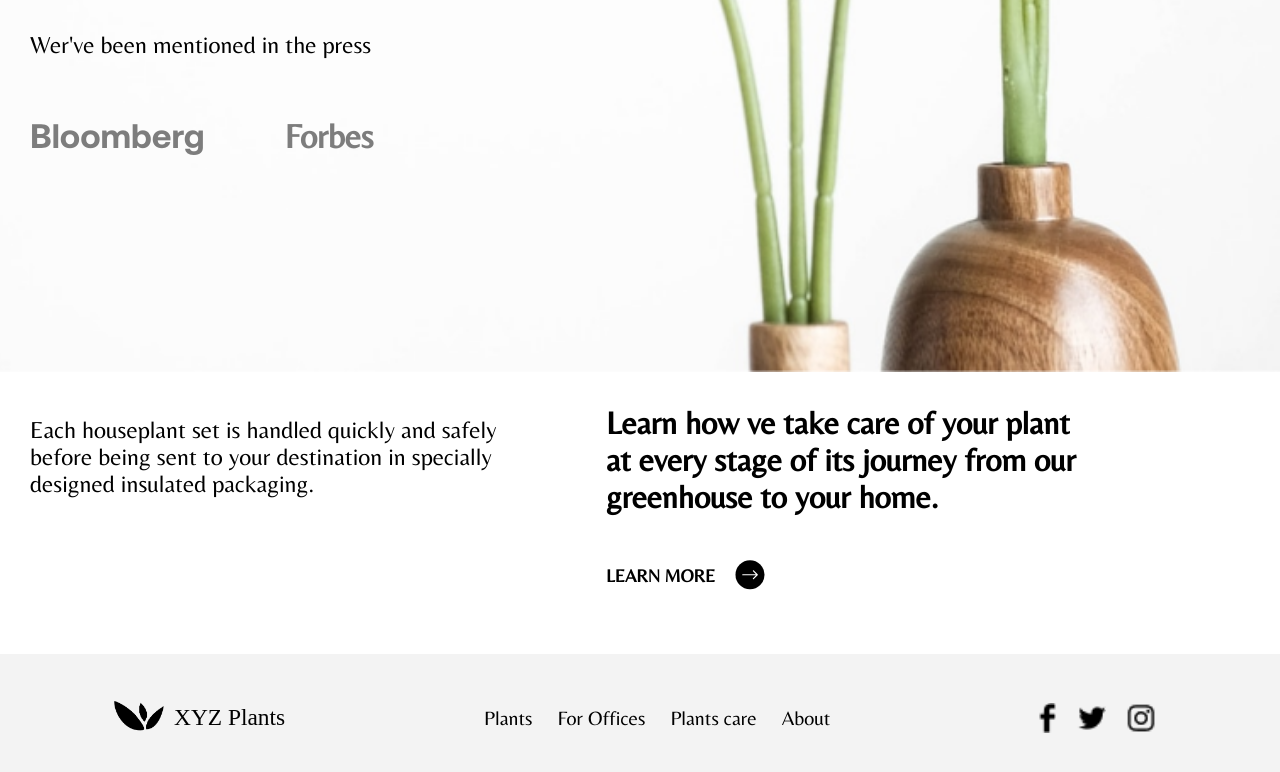
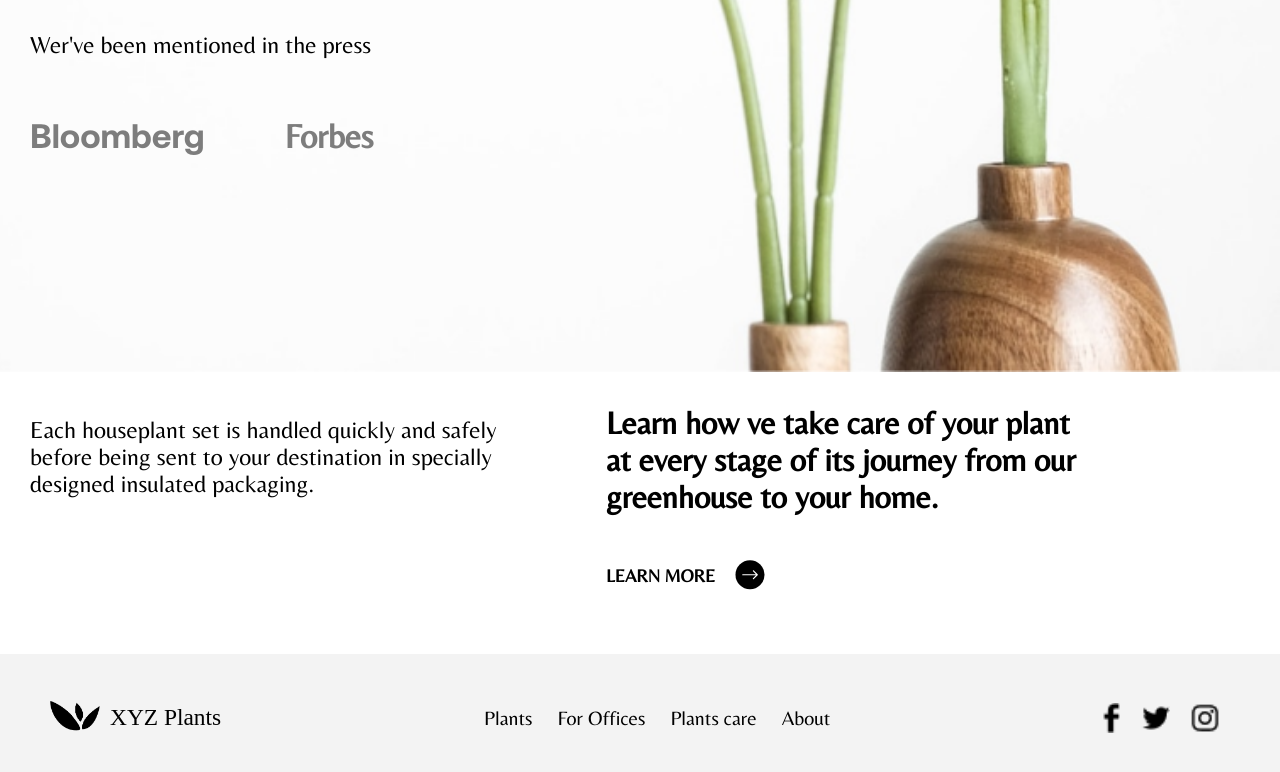
Before and after one commit to OguzhanMendi/XYZ-shopping, a plain HTML site: page index.html in a window 1280 px wide. Shown: the part 635-1407 px from the top of the page. Drawn offline with Linux system fonts and the light colour scheme.

Commit message:
padding top ve bottom verildi Hizalama

```diff
--- a/style.css
+++ b/style.css
@@ -166,7 +166,9 @@ body{
     justify-content: space-between;
     align-items: center;
     font-size: 20px;
-    padding: 8vh;
+    /* padding: 8vh; Böyle Padding verilirse Hizlama Yanlış olur. */
+    padding-top: 8vh;
+    padding-bottom: 8vh;
     box-sizing: border-box;
 
 }
```
